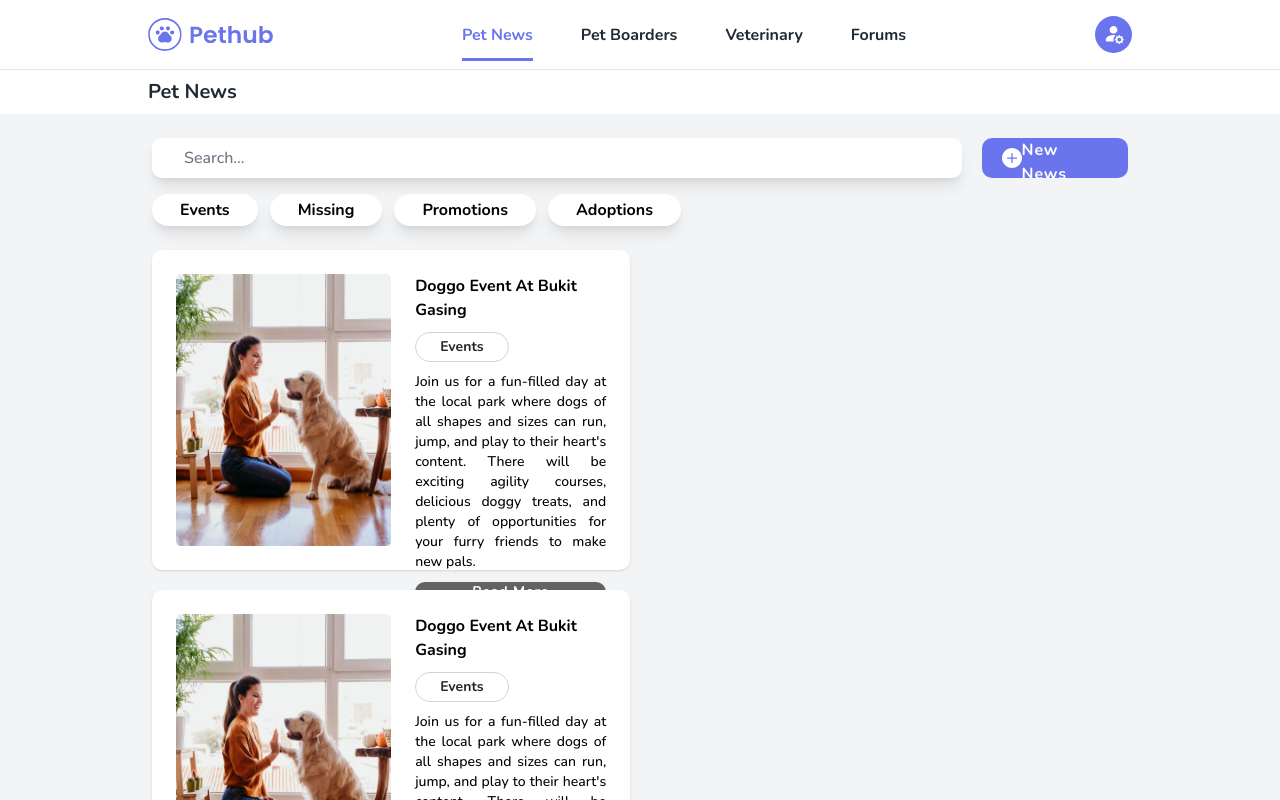
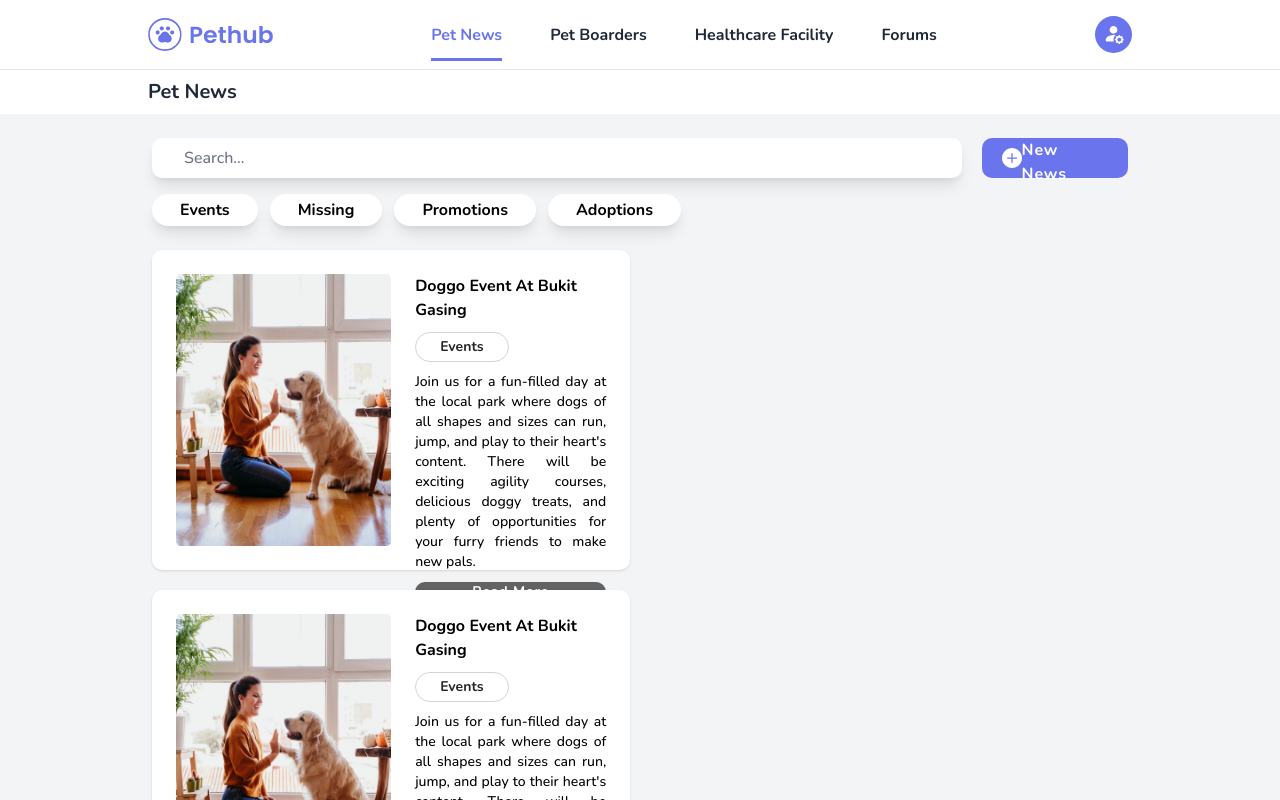
Before and after one commit to Cwjiee/pethub-frontend, a Next.js app: page /news in a window 1280 px wide. Shown: the top 800 px of the page. Built offline with nearby package versions, Linux system fonts and the light colour scheme.

Commit message:
feat: change vet to healthcare facility

```diff
--- a/src/components/molecules/RegisterForm.jsx
+++ b/src/components/molecules/RegisterForm.jsx
@@ -63,7 +63,7 @@ export default function PetOwnerRegisterForm() {
     } else {
       setToken(getToken)
       setUsername(getUsername)
-      router.push("/")
+      router.push("/healthcare-facility")
     }
   }
 
--- a/src/components/organisms/Navbar.jsx
+++ b/src/components/organisms/Navbar.jsx
@@ -15,8 +15,8 @@ export default function Navbar({ children, title }) {
       label: "Pet Boarders",
     },
     {
-      href: "/veterinary",
-      label: "Veterinary",
+      href: "/healthcare-facility",
+      label: "Healthcare Facility",
     },
     {
       href: "/forums",
--- a/src/pages/veterinary/index.jsx
+++ b/src/pages/healthcare-facility/index.jsx
@@ -13,7 +13,7 @@ export default function Veterinary() {
 
   return (
     <>
-      <Navbar title={true}>Veterinary</Navbar>
+      <Navbar title={true}>Healthcare Facility</Navbar>
       <div className="w-[80%] m-auto pt-6 px-6">
         <Searchbar input={input} setInput={setInput} />
         <div className="flex flex-row flex-wrap justify-between gap-3 mt-10">
```
Also changed, not shown: src/pages/healthcare-facility/[id]/book.jsx (renamed from src/pages/veterinary/[id]/book.jsx).
